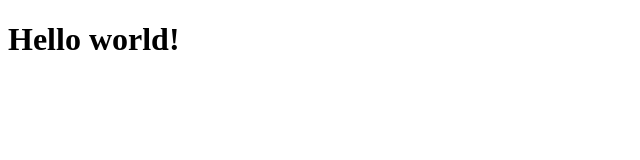
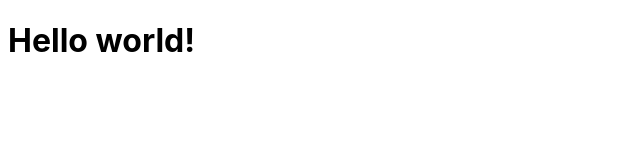
Before and after one commit to Leturnos/rocketseat-electron-notion, a React (Vite) app in the folder src/renderer/: page / in a window 1280 px wide. Shown: the top 160 px of the page, without its empty margins (0-640 px from the left). Built offline with nearby package versions, Linux system fonts and the light colour scheme.

Commit message:
feat: add Google Fonts and update CSP to allow external fonts

```diff
--- a/src/renderer/index.html
+++ b/src/renderer/index.html
@@ -2,12 +2,18 @@
 <html>
   <head>
     <meta charset="UTF-8" />
+    <link rel="preconnect" href="https://fonts.googleapis.com">
+    <link rel="preconnect" href="https://fonts.gstatic.com" crossorigin>
+
     <title>Electron</title>
-    <!-- https://developer.mozilla.org/en-US/docs/Web/HTTP/CSP -->
+
+    <!-- Security policies in app -->
     <meta
       http-equiv="Content-Security-Policy"
-      content="default-src 'self'; script-src 'self'; style-src 'self' 'unsafe-inline'; img-src 'self' data:"
+      content="default-src 'self'; script-src 'self'; style-src fonts.googleapis.com 'self' 'unsafe-inline'; img-src 'self' data: ; font-src fonts.gstatic.com;"
     />
+    <link href="https://fonts.googleapis.com/css2?family=Inter:ital,opsz,wght@0,14..32,100..900;1,14..32,100..900&display=swap" rel="stylesheet">
+
   </head>
 
   <body>
--- a/src/renderer/src/App.tsx
+++ b/src/renderer/src/App.tsx
@@ -1,5 +1,5 @@
 export function App() {
   return (
-    <h1>Hello world!</h1>
+    <h1 style={{fontFamily: "Inter"}}>Hello world!</h1>
   )
 }
```
